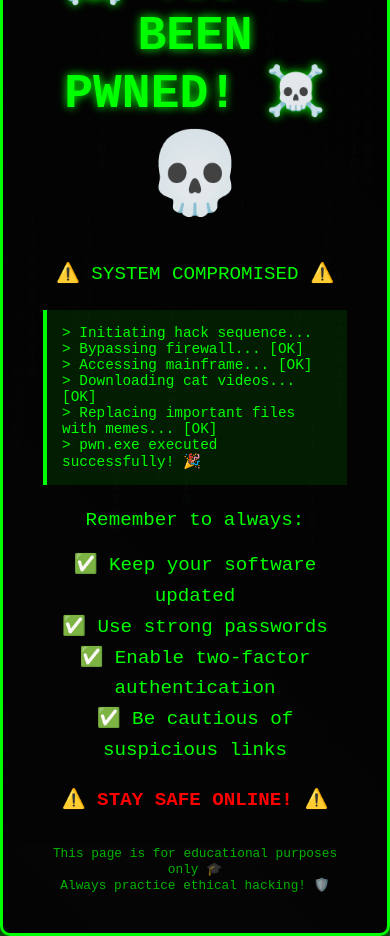
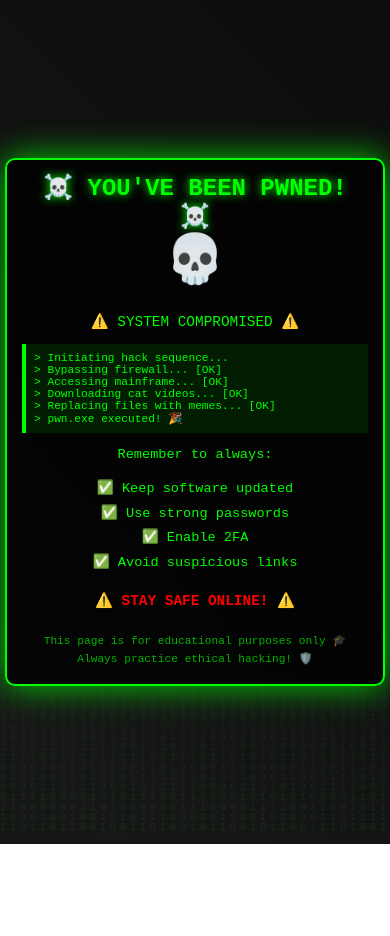
Before and after one commit to poolexecutor/pwned-funny-page, a plain HTML site: page index.html in a window 390 px wide. After the commit the page ends 844 px from the top, so only its background shows below. Drawn offline with Linux system fonts and the light colour scheme.

Commit message:
Update index.html

```diff
--- a/index.html
+++ b/index.html
@@ -17,11 +17,12 @@
             background-size: 400% 400%;
             animation: gradientShift 15s ease infinite;
             color: #00ff00;
-            overflow: hidden;
-            height: 100vh;
+            overflow-x: hidden;
+            min-height: 100vh;
             display: flex;
             justify-content: center;
             align-items: center;
+            padding: 10px;
         }
 
         @keyframes gradientShift {
@@ -32,25 +33,29 @@
 
         .container {
             text-align: center;
-            padding: 40px;
+            padding: clamp(20px, 5vw, 40px);
             background: rgba(0, 0, 0, 0.8);
             border: 3px solid #00ff00;
             border-radius: 10px;
             box-shadow: 0 0 50px rgba(0, 255, 0, 0.5);
             animation: pulse 2s infinite;
             max-width: 600px;
+            width: 100%;
+            margin: 20px auto;
         }
 
         @keyframes pulse {
-            0%, 100% { box-shadow: 0 0 50px rgba(0, 255, 0, 0.5); }
-            50% { box-shadow: 0 0 80px rgba(0, 255, 0, 0.8); }
+            0%, 100% { box-shadow: 0 0 30px rgba(0, 255, 0, 0.5); }
+            50% { box-shadow: 0 0 50px rgba(0, 255, 0, 0.8); }
         }
 
         h1 {
-            font-size: 3em;
-            margin-bottom: 20px;
+            font-size: clamp(1.5em, 6vw, 3em);
+            margin-bottom: 15px;
             text-shadow: 0 0 10px #00ff00;
             animation: glitch 1s infinite;
+            word-wrap: break-word;
+            line-height: 1.2;
         }
 
         @keyframes glitch {
@@ -62,19 +67,19 @@
         }
 
         .skull {
-            font-size: 5em;
-            margin: 20px 0;
+            font-size: clamp(3em, 12vw, 5em);
+            margin: 15px 0;
             animation: float 3s ease-in-out infinite;
         }
 
         @keyframes float {
             0%, 100% { transform: translateY(0px); }
-            50% { transform: translateY(-20px); }
+            50% { transform: translateY(-15px); }
         }
 
         p {
-            font-size: 1.2em;
-            margin: 15px 0;
+            font-size: clamp(0.9em, 3.5vw, 1.2em);
+            margin: 12px 0;
             line-height: 1.6;
         }
 
@@ -89,25 +94,48 @@
 
         .code {
             background: rgba(0, 255, 0, 0.1);
-            padding: 15px;
-            margin: 20px 0;
+            padding: clamp(10px, 3vw, 15px);
+            margin: 15px 0;
             border-left: 4px solid #00ff00;
             text-align: left;
-            font-size: 0.9em;
+            font-size: clamp(0.7em, 2.5vw, 0.9em);
+            overflow-x: auto;
+            white-space: pre-wrap;
+            word-break: break-word;
+        }
+
+        .code::-webkit-scrollbar {
+            height: 6px;
+        }
+
+        .code::-webkit-scrollbar-track {
+            background: rgba(0, 255, 0, 0.1);
+        }
+
+        .code::-webkit-scrollbar-thumb {
+            background: #00ff00;
+            border-radius: 3px;
         }
 
         .warning {
             color: #ff0000;
             font-weight: bold;
             animation: blink 0.5s infinite;
-            margin-top: 20px;
+            margin-top: 15px;
+            font-size: clamp(0.9em, 3.5vw, 1.2em);
+        }
+
+        .tips {
+            font-size: clamp(0.85em, 3vw, 1em);
+            line-height: 1.8;
         }
 
         .footer {
-            margin-top: 30px;
-            font-size: 0.8em;
+            margin-top: 20px;
+            font-size: clamp(0.7em, 2.5vw, 0.8em);
             color: #00ff00;
             opacity: 0.7;
+            line-height: 1.6;
         }
 
         .matrix {
@@ -119,6 +147,84 @@
             pointer-events: none;
             opacity: 0.1;
             z-index: -1;
+        }
+
+        /* Mobile-specific optimizations */
+        @media (max-width: 768px) {
+            body {
+                padding: 5px;
+            }
+
+            .container {
+                border-width: 2px;
+                margin: 10px auto;
+            }
+
+            h1 {
+                margin-bottom: 10px;
+            }
+
+            .skull {
+                margin: 10px 0;
+            }
+
+            .code {
+                font-size: 0.75em;
+                padding: 10px;
+            }
+
+            @keyframes pulse {
+                0%, 100% { box-shadow: 0 0 20px rgba(0, 255, 0, 0.5); }
+                50% { box-shadow: 0 0 35px rgba(0, 255, 0, 0.8); }
+            }
+        }
+
+        /* Extra small screens */
+        @media (max-width: 480px) {
+            .container {
+                padding: 15px;
+            }
+
+            .code {
+                font-size: 0.7em;
+                padding: 8px;
+                margin: 10px 0;
+            }
+
+            p {
+                margin: 10px 0;
+            }
+        }
+
+        /* Landscape mobile */
+        @media (max-height: 500px) and (orientation: landscape) {
+            body {
+                padding: 5px;
+            }
+
+            .container {
+                padding: 15px;
+                margin: 10px auto;
+            }
+
+            .skull {
+                font-size: 2.5em;
+                margin: 5px 0;
+            }
+
+            h1 {
+                font-size: 1.8em;
+                margin-bottom: 8px;
+            }
+
+            p, .tips {
+                margin: 8px 0;
+            }
+        }
+
+        /* Prevent zoom on iOS */
+        input, select, textarea {
+            font-size: 16px;
         }
     </style>
 </head>
@@ -134,20 +240,18 @@
 
         <p class="blink">⚠️ SYSTEM COMPROMISED ⚠️</p>
 
-        <div class="code">
-            > Initiating hack sequence...<br>
-            > Bypassing firewall... [OK]<br>
-            > Accessing mainframe... [OK]<br>
-            > Downloading cat videos... [OK]<br>
-            > Replacing important files with memes... [OK]<br>
-            > pwn.exe executed successfully! 🎉
-        </div>
+        <div class="code">> Initiating hack sequence...
+> Bypassing firewall... [OK]
+> Accessing mainframe... [OK]
+> Downloading cat videos... [OK]
+> Replacing files with memes... [OK]
+> pwn.exe executed! 🎉</div>
 
-        <p>Remember to always:</p>
-        <p>✅ Keep your software updated<br>
+        <p class="tips">Remember to always:</p>
+        <p class="tips">✅ Keep software updated<br>
         ✅ Use strong passwords<br>
-        ✅ Enable two-factor authentication<br>
-        ✅ Be cautious of suspicious links</p>
+        ✅ Enable 2FA<br>
+        ✅ Avoid suspicious links</p>
 
         <p class="warning">⚠️ STAY SAFE ONLINE! ⚠️</p>
 
@@ -158,17 +262,22 @@
     </div>
 
     <script>
-        // Matrix rain effect
+        // Matrix rain effect with mobile optimization
         const canvas = document.getElementById('matrix');
         const ctx = canvas.getContext('2d');
 
-        canvas.width = window.innerWidth;
-        canvas.height = window.innerHeight;
+        function resizeCanvas() {
+            canvas.width = window.innerWidth;
+            canvas.height = window.innerHeight;
+        }
+
+        resizeCanvas();
+        window.addEventListener('resize', resizeCanvas);
 
         const chars = '01';
-        const fontSize = 14;
-        const columns = canvas.width / fontSize;
-        const drops = Array(Math.floor(columns)).fill(1);
+        const fontSize = window.innerWidth < 768 ? 10 : 14;
+        const columns = Math.floor(canvas.width / fontSize);
+        const drops = Array(columns).fill(1);
 
         function drawMatrix() {
             ctx.fillStyle = 'rgba(0, 0, 0, 0.05)';
@@ -188,7 +297,20 @@
             }
         }
 
-        setInterval(drawMatrix, 50);
+        // Adjust frame rate for mobile performance
+        const isMobile = window.innerWidth < 768;
+        const interval = isMobile ? 60 : 50;
+        setInterval(drawMatrix, interval);
+
+        // Prevent double-tap zoom on iOS
+        let lastTouchEnd = 0;
+        document.addEventListener('touchend', function (event) {
+            const now = Date.now();
+            if (now - lastTouchEnd <= 300) {
+                event.preventDefault();
+            }
+            lastTouchEnd = now;
+        }, false);
     </script>
 </body>
 </html>
```
